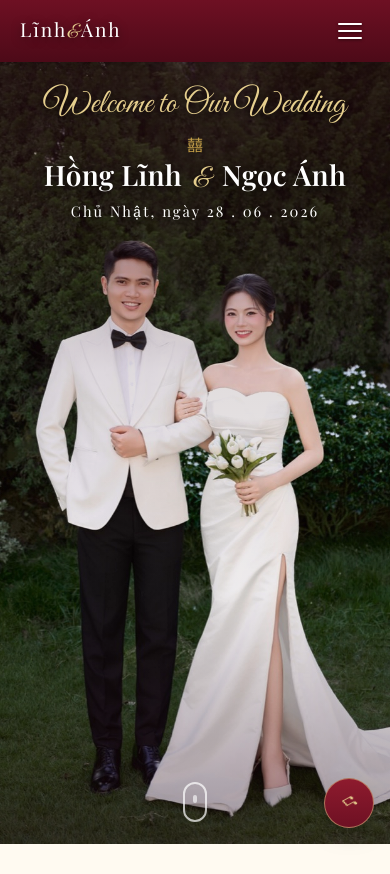
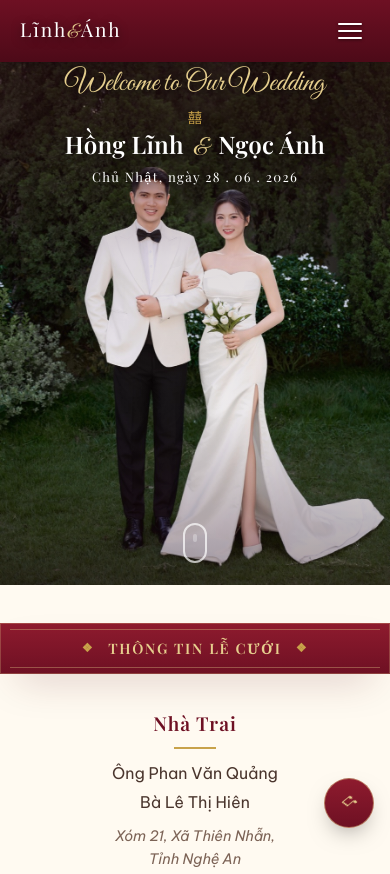
Before and after one commit to linhanh-wedding/linhanh-wedding.github.io, a plain HTML site: page index.html in a window 390 px wide. Shown: the top 874 px of the page. Drawn offline with nearby package versions, Linux system fonts and the light colour scheme; a web font is replaced by a local one.

Commit message:
fix web invisible

```diff
--- a/statics/css/style.css
+++ b/statics/css/style.css
@@ -921,18 +921,14 @@ section .map__btn { margin-left: auto; margin-right: auto; }
   .gifts, .parties { grid-template-columns: 1fr; }
   .gift__qr { width: 180px; height: 180px; }
   .hero__roles { gap: 14px; }
-  /* Mobile: the natural-height image is too short (faces sit ~30% down), so the
-     text block ran onto the faces on narrow phones (e.g. iPhone 14 Pro). Restore
-     the "cover" hero — image fills a full-height box, pushing the faces into the
-     lower portion — which guarantees a clear zone up top for the text. */
-  .hero { min-height: 100svh; overflow: hidden; }
-  .hero__media { position: absolute; inset: 0; }
-  .hero__media img { width: 100%; height: 100%; object-fit: cover; object-position: center 26%; }
-  .hero__content { padding-top: 78px; }
-  .hero__welcome { font-size: clamp(1.7rem, 8vw, 2.6rem); }
-  .hero__double { font-size: 1rem; margin: 0 0 2px; }   /* smaller 囍 */
-  .hero__names { font-size: clamp(1.55rem, 7.2vw, 2.2rem); line-height: 1.04; }  /* tighter line spacing */
-  .hero__date { margin-top: 6px; font-size: .92rem; }
+  /* Mobile: the natural-height image is short (faces sit ~30% down), so keep the
+     overlaid text compact and high so it always clears the faces on narrow phones
+     (iPhone 14 Pro / Pro Max). Layout stays in normal flow — only sizes change. */
+  .hero__content { padding-top: 60px; }
+  .hero__welcome { font-size: clamp(1.35rem, 6.5vw, 2rem); }
+  .hero__double { font-size: .9rem; margin: 0 0 2px; }   /* smaller 囍 */
+  .hero__names { font-size: clamp(1.3rem, 6.2vw, 1.9rem); line-height: 1.05; }  /* tighter line spacing */
+  .hero__date { margin-top: 5px; font-size: .82rem; letter-spacing: .1em; }
 }
 
 @media (prefers-reduced-motion: reduce) {
--- a/statics/js/main.js
+++ b/statics/js/main.js
@@ -374,8 +374,11 @@ function startCountdown() {
     set("mins", Math.floor((s % 3600) / 60));
     set("secs", s % 60);
   };
+  // Declare `timer` before the first tick(): on the wedding day the diff is <= 0,
+  // so tick() runs clearInterval(timer) immediately — referencing it before the
+  // declaration threw a TDZ error that aborted the whole init script.
+  const timer = setInterval(tick, 1000);
   tick();
-  const timer = setInterval(tick, 1000);
 }
 
 /* ---------- 4b. ALBUM PAGINATION (9 photos / page) ---------- */
```
